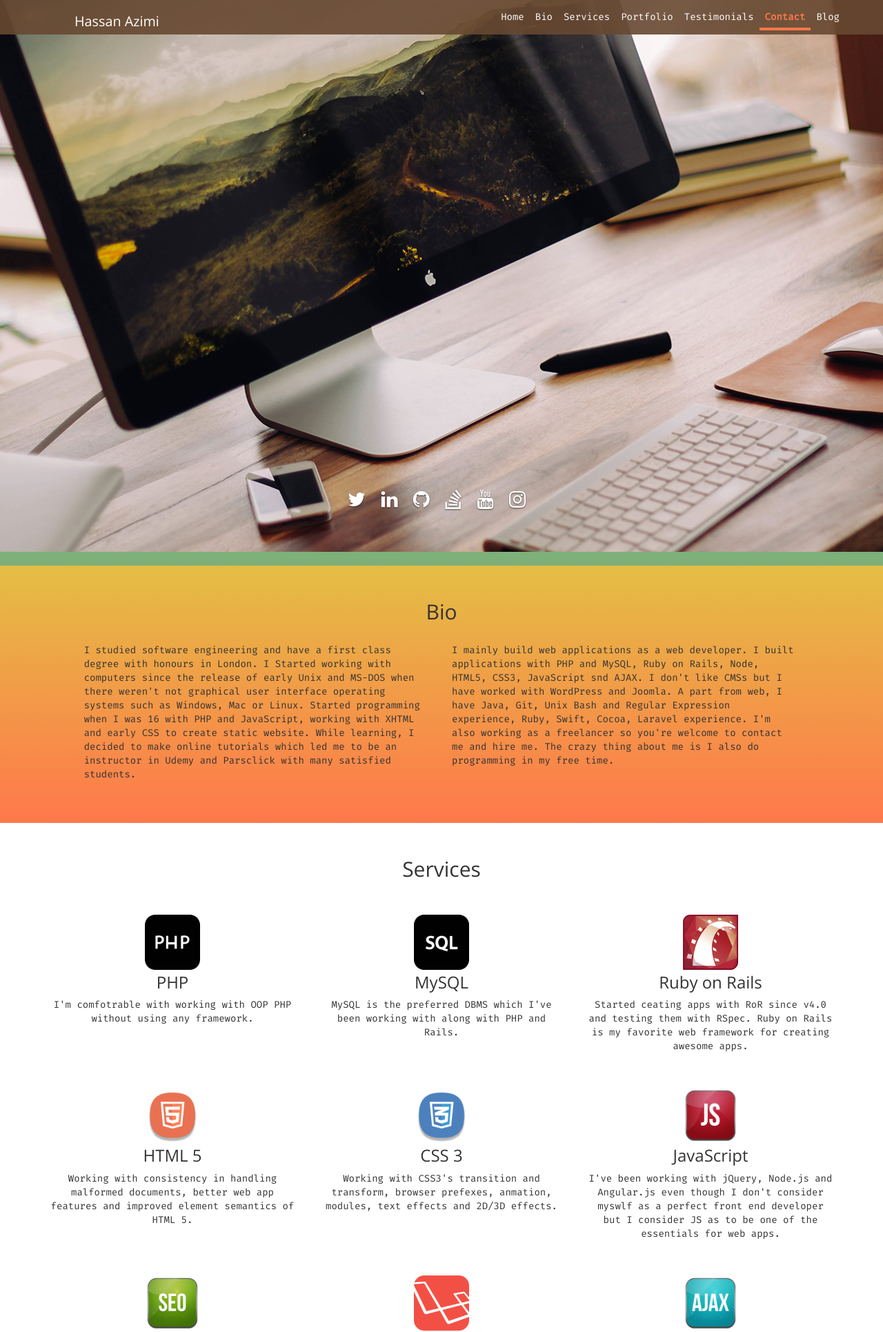
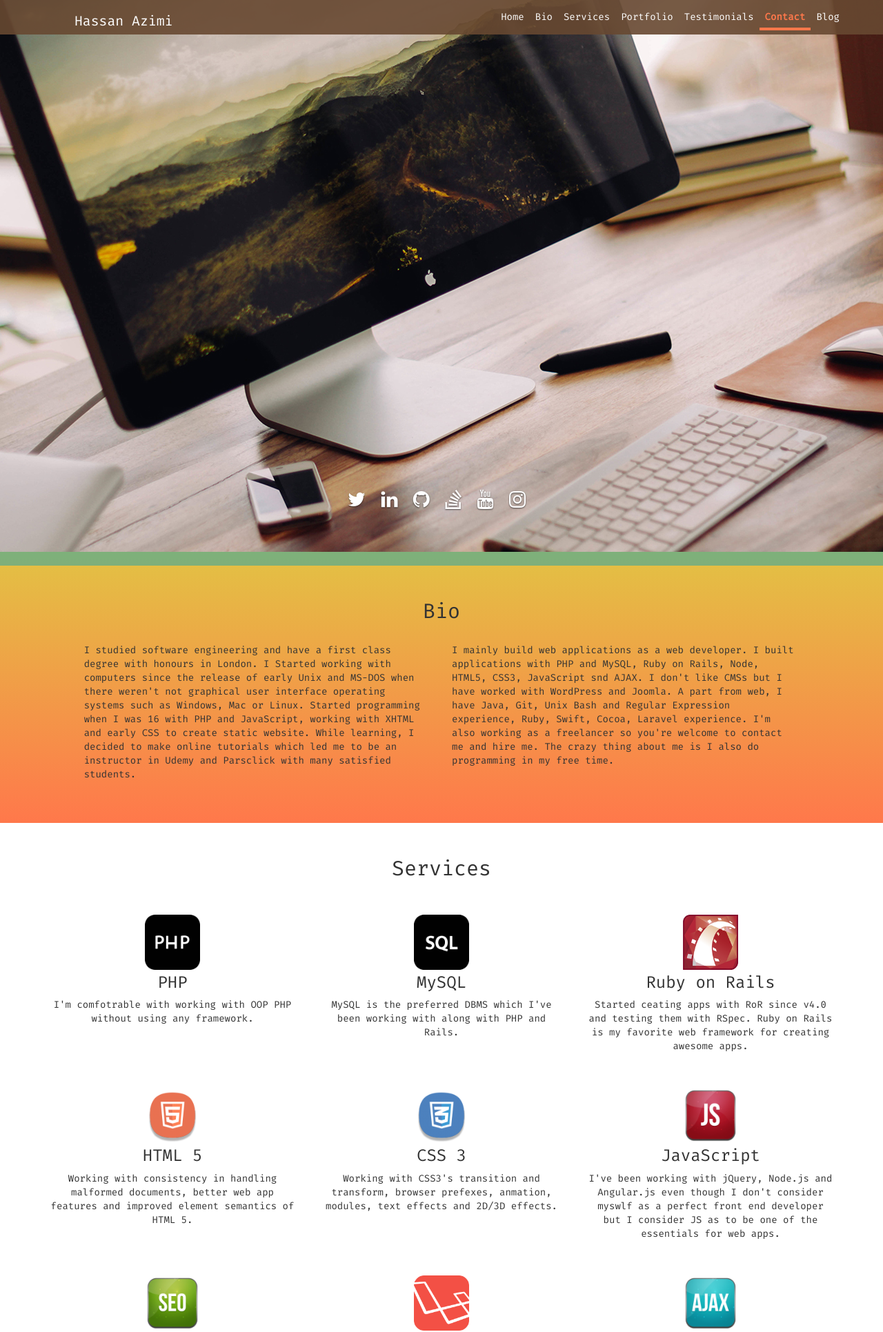
Before and after one commit to azimidev/azimidev.github.io, a PHP site: page / in a window 1280 px wide. Shown: the top 1931 px of the page at 69% size. Run offline with PHP 8.4, Linux system fonts and the light colour scheme; some libraries are stand-ins or nearby versions.

```diff
--- a/css/style.css
+++ b/css/style.css
@@ -1,4 +1,4 @@
-@import url(http://fonts.googleapis.com/css?family=Open+Sans|Fira+Mono);
+@import url(http://fonts.googleapis.com/css?family=Fira+Mono);
 
 /**  Basic Page CSS **/
 body {
@@ -7,7 +7,7 @@ body {
 }
 
 h1, h2, h3, h4, h5, h6 {
-	font-family : 'Open Sans', sans-serif;
+	font-family : 'Fira Mono', monospace, sans-serif;
 	font-weight : 100;
 	margin      : 0;
 }
@@ -299,7 +299,6 @@ and (max-width : 768px) {
 
 #testimonials .quote {
 	font-size   : 1.2em;
-	line-height : 110%;
 	font-weight : 400;
 }
 
```
